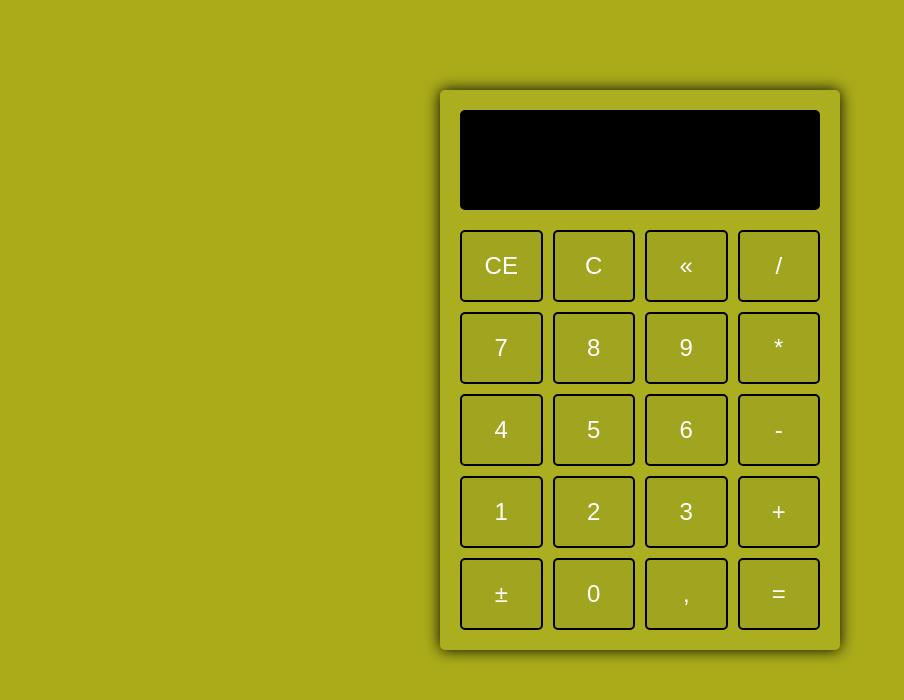
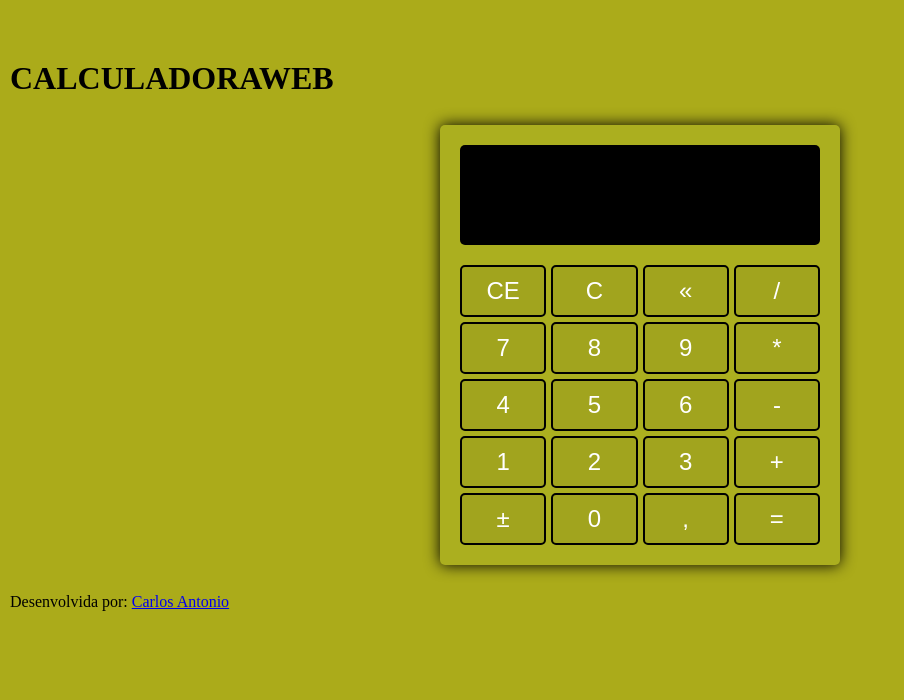
Before and after one commit to CarlosEX/CalculadoraWEB, a plain HTML site: page index.html in a window 1280 px wide. Shown: the whole page, without its empty margins (0-904 px from the left). Drawn offline with Linux system fonts and the light colour scheme.

Commit message:
altera layout e adiciona titulo e rodape

```diff
--- a/index.html
+++ b/index.html
@@ -9,8 +9,13 @@
 </head>
 
 <body>
-  <div class="calculator">
-    <div class="display" id="display"></div>
+  <header>
+    <h1>CALCULADORAWEB</h1>
+    <br>
+  </header>
+  <main>
+    <div class="calculator">
+      <div class="display" id="display"></div>
       <div class="calculator-buttons">
         <button id="limparDisplay">CE</button>
         <button id="limparCalculo">C</button>
@@ -32,8 +37,13 @@
         <button id="tecla0">0</button>
         <button id="decimal">,</button>
         <button id="igual">=</button>
+      </div>
     </div>
-  </div>
+  </main>
+  <footer>
+    <br>
+    <p>Desenvolvida por: <a href="https://carlosantoniocison.editorx.io/portifolio">Carlos Antonio</a></p>
+  </footer>
   <script src="script.js"></script>
 </body>
 
--- a/style.css
+++ b/style.css
@@ -6,7 +6,13 @@
 
 body{
     background-color: #ABAB1A;
-    padding: 90px 0;
+    padding: 50px 0;
+}
+h1{
+    padding: 10px;
+}
+footer{
+    padding: 10px;
 }
 
 .calculator {
@@ -24,7 +30,7 @@ body{
     width: 100%;
     height: 100px;
     margin-bottom: 20px;
-    padding: 15px;
+    padding: 10px;
     background-color: black;
     color: white;
     font: normal 4rem serif;
@@ -35,13 +41,13 @@ body{
 .calculator-buttons{
     display: grid;
     grid-template-columns: 1fr 1fr 1fr 1fr;
-    grid-gap: 10px;
+    grid-gap: 5px;
 }
 
 .calculator button{
     background-color: #1111;
     color: white;
-    padding: 20px;
+    padding: 10px;
     border-radius: 5px;
     font-size: 1.5rem;
     outline: none;
```
